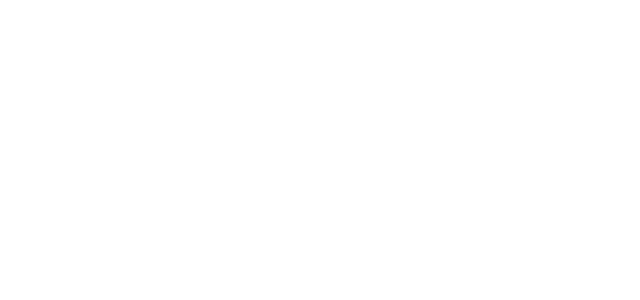
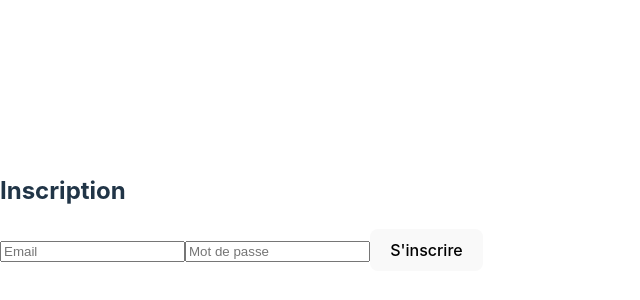
Before and after one commit to ArnaudDegenetais/secret-santa-front, a React (Vite) app: page /secret-santa-front/register in a window 1280 px wide. Before the commit this address had no page. Shown: the part 188-488 px from the top of the page, without its empty margins (0-640 px from the left). Built offline with nearby package versions, Linux system fonts and the light colour scheme.

Commit message:
Update route paths in App component to include base URL

```diff
--- a/src/App.tsx
+++ b/src/App.tsx
@@ -8,9 +8,9 @@ const App: React.FC = () => {
   return (
     <Router>
       <Routes>
-        <Route path="/" element={<Home />} />
-        <Route path="/login" element={<Login />} />
-        <Route path="/register" element={<Register />} />
+        <Route path="secret-santa-front/" element={<Home />} />
+        <Route path="secret-santa-front/login" element={<Login />} />
+        <Route path="secret-santa-front/register" element={<Register />} />
       </Routes>
     </Router>
   );
```
